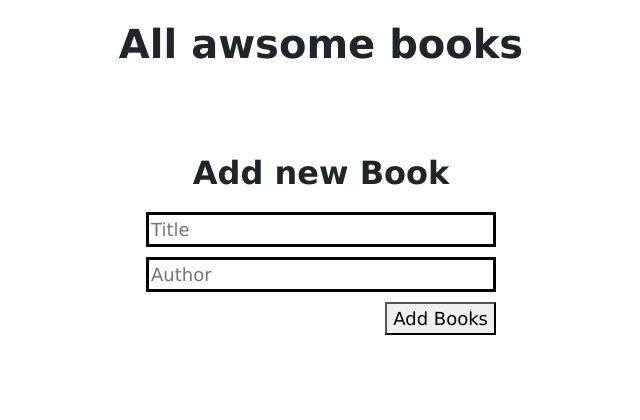
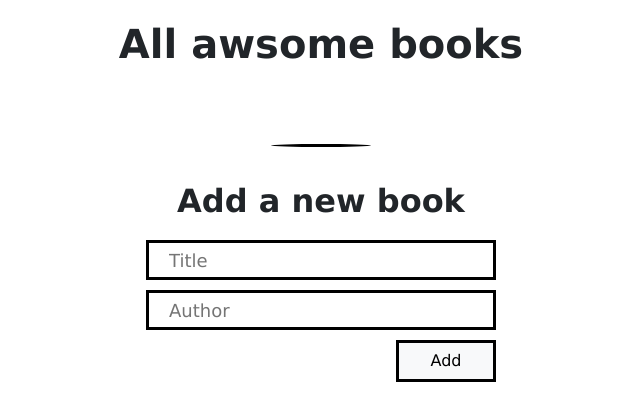
Before and after one commit to Aqurds/mv-bl, a plain HTML site: page index.html in a window 1280 px wide. Shown: the whole page, without its empty margins (319-959 px from the left). Drawn offline with nearby package versions, Linux system fonts and the light colour scheme.

Commit message:
Update Js & Css file V2

```diff
--- a/assets/css/style.css
+++ b/assets/css/style.css
@@ -12,6 +12,19 @@ body {
   font-weight: 900;
   text-align: center;
   margin-bottom: 20px;
+}
+
+.booklist-table button {
+  border: 3px solid black;
+  border-radius: 0px;
+}
+
+.horizon-sign {
+  width: 100px;
+  height: 3px;
+  background: black;
+  margin: -10px auto 35px;
+  border-radius: 50%;
 }
 
 .add-book-row {
@@ -47,8 +60,13 @@ body {
   border: 3px solid black;
   margin-bottom: 10px;
   width: 350px;
+  height: 40px;
+  padding-left: 20px;
 }
 
 .add-button {
   float: right;
+  width: 100px;
+  border: 3px solid black;
+  border-radius: 0px;
 }
--- a/assets/js/main.js
+++ b/assets/js/main.js
@@ -47,6 +47,8 @@ function displayBooks() {
 
     const removeTd = document.createElement('td')
     const removeButton = document.createElement('button');
+    removeButton.classList.add('btn');
+    removeButton.classList.add('btn-light');
     removeButton.textContent = 'Remove';
     removeButton.addEventListener('click', () => {
       removeBook(index);
--- a/index.html
+++ b/index.html
@@ -21,11 +21,12 @@
         </section>
         <section class="row add-book-row">
           <section class="col-12">
-            <h2>Add new Book</h2>
+            <div class="horizon-sign"></div>
+            <h2>Add a new book</h2>
             <form id="book-form">
                 <input type="text" placeholder="Title" name="title" class="book-title"><br>
                 <input type="text" placeholder="Author" name="author" class="book-author"><br>
-                <button class="add-button" type="submit">Add Books</button>
+                <button class="btn btn-light add-button" type="submit">Add</button>
             </form>
           </section>
         </section>
```
